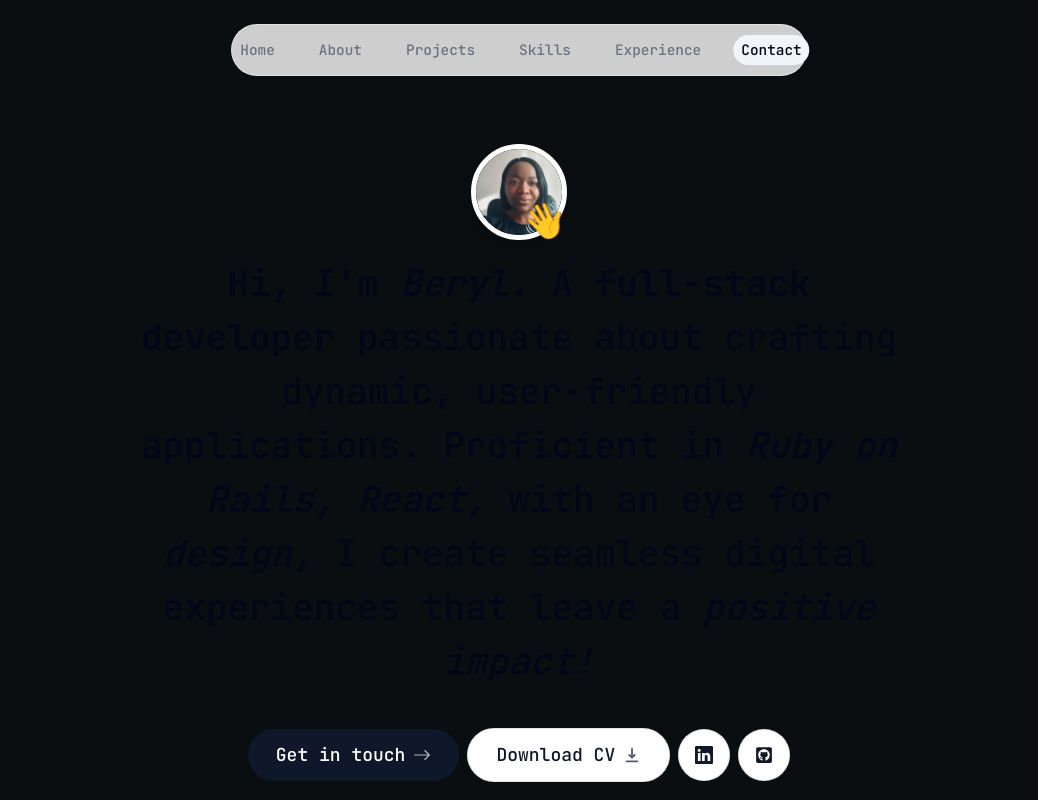
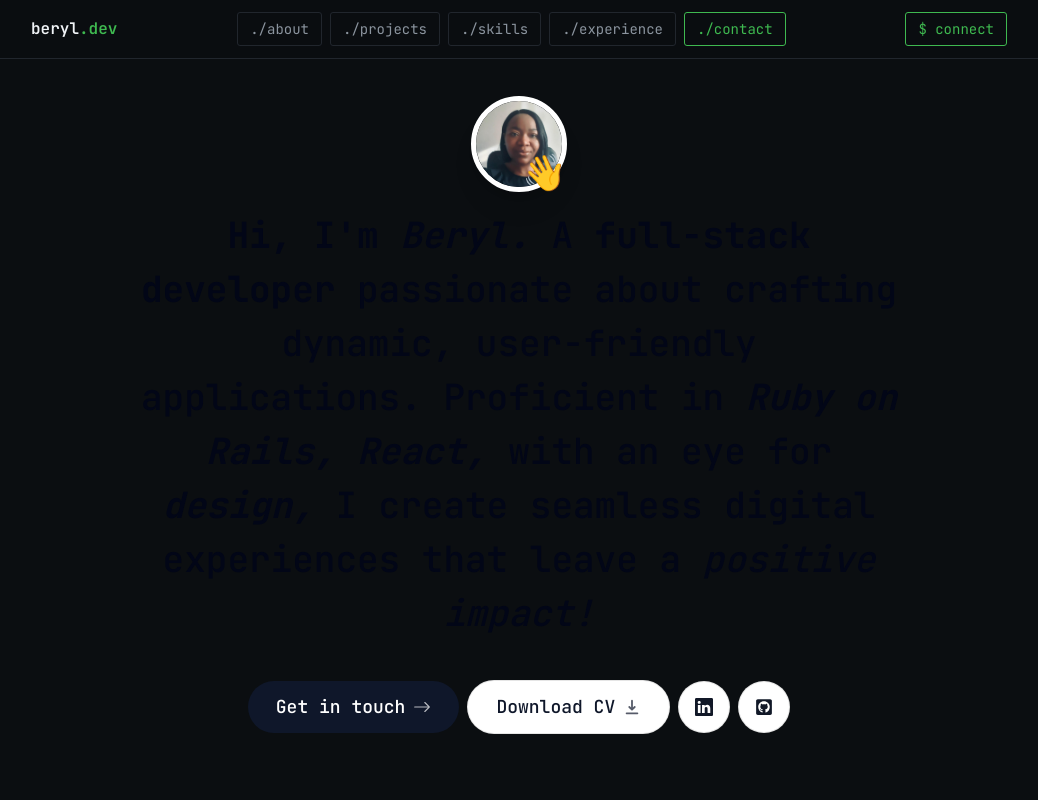
Before and after one commit to berylijncodes/portfolio, a Next.js app: page / in a window 1280 px wide. Shown: the top 800 px of the page, without its empty margins (121-1159 px from the left). Built offline with nearby package versions, Linux system fonts and the light colour scheme; no server answers.

Commit message:
Restyle header component

```diff
--- a/app/layout.tsx
+++ b/app/layout.tsx
@@ -24,7 +24,7 @@ export default function RootLayout({
   return (
     <html lang="en" className="!scroll-smooth">
       <body
-        className={`${jetbrainsMono.className} box-border bg-canvas relative text-fg pt-28 sm:pt-36 overflow-x-hidden`}
+        className={`${jetbrainsMono.className} box-border bg-canvas relative text-fg pt-32 sm:pt-24 overflow-x-hidden`}
       >
         <ActiveSectionContext>
           <Header />
--- a/components/header.tsx
+++ b/components/header.tsx
@@ -1,53 +1,78 @@
-'use client';
-import React from 'react';
-import Link from 'next/link';
-import { motion } from 'framer-motion';
-import { links } from '@/lib/data';
-import clsx from 'clsx';
-import { useActiveSectionContext } from '@/context/active-section-context';
+"use client";
+import React from "react";
+import Link from "next/link";
+import { motion } from "framer-motion";
+import { links } from "@/lib/data";
+import clsx from "clsx";
+import { useActiveSectionContext } from "@/context/active-section-context";
+
+const navLabels: Partial<Record<(typeof links)[number]["name"], string>> = {
+  About: "./about",
+  Projects: "./projects",
+  Skills: "./skills",
+  Experience: "./experience",
+  Contact: "./contact",
+};
 
 export default function Header() {
   const { activeSection, setActiveSection, setTimeOfLastClick } =
     useActiveSectionContext();
+
+  const navLinks = links.filter((link) => link.name !== "Home");
+  const contactLink = links.find((link) => link.name === "Contact")!;
+
+  const goTo = (name: (typeof links)[number]["name"]) => {
+    setActiveSection(name);
+    setTimeOfLastClick(Date.now());
+  };
+
   return (
-    <header className="z-[999] relative">
-      <motion.div
-        className="fixed top-0 left-1/2 h-[4.5rem] w-full rounded-none border border-white border-opacity-40 bg-white bg-opacity-80 shadow-lg shadow-black/[0.03] backdrop-blur-[0.5rem] sm:top-6 sm:h-[3.25rem] sm:w-[36rem] sm:rounded-full dark:bg-slate-950 dark:border-black/40 dark:bg-opacity-75"
-        initial={{ y: -100, x: '-50%', opacity: 0 }}
-        animate={{ y: 0, x: '-50%', opacity: 1 }}
-      ></motion.div>
-
-      <nav className="flex fixed top-[0.15rem] left-1/2 h-12 -translate-x-1/2 py-2 sm:top-[1.7rem] sm:h-[initial] sm:py-0">
-        <ul className="flex w-[22rem] flex-wrap items-center justify-center gap-y-2 text-[0.9rem] font-medium text-gray-500 sm:w-[initial] sm:flex-nowrap sm:gap-5">
-          {links.map((link) => (
-            <motion.li
-              className="h-3/4 flex items-center justify-center p-2 sm:p-0"
-              key={link.hash}
+    <motion.header
+      className="fixed top-0 inset-x-0 z-[999] border-b border-line bg-canvas/90 backdrop-blur-[0.5rem]"
       initial={{ y: -100, opacity: 0 }}
       animate={{ y: 0, opacity: 1 }}
     >
+      <div className="mx-auto flex max-w-5xl flex-wrap items-center justify-between gap-3 px-4 py-3 sm:flex-nowrap sm:px-6">
         <Link
+          href="#home"
+          onClick={() => goTo("Home")}
+          className="shrink-0 font-semibold text-heading"
+        >
+          beryl<span className="text-accent">.dev</span>
+        </Link>
+
+        <nav
+          aria-label="Section"
+          className="order-3 w-full sm:order-none sm:w-auto"
+        >
+          <ul className="flex flex-wrap items-center justify-center gap-2 text-sm sm:justify-start">
+            {navLinks.map((link) => (
+              <motion.li key={link.hash}>
+                <Link
+                  href={link.hash}
+                  onClick={() => goTo(link.name)}
                   className={clsx(
-                  'flex w-full items-center justify-center p-3 hover:text-slate-950 transition dark:text-slate-500 dark:hover:text-slate-300',
-                  {
-                    'text-slate-950 dark:text-slate-200':
-                      activeSection === link.name,
-                    'flex justify-center items-center bg-slate-100 rounded-full py-1 px-2 transition duration-300 ease-in dark:bg-slate-800':
-                      activeSection === link.name,
-                  }
+                    "block rounded border px-3 py-1.5 transition",
+                    activeSection === link.name
+                      ? "border-accent text-accent"
+                      : "border-line text-muted hover:text-fg hover:border-fg/40",
                   )}
-                href={link.hash}
-                onClick={() => {
-                  setActiveSection(link.name);
-                  setTimeOfLastClick(Date.now());
-                }}
                 >
-                {link.name}
+                  {navLabels[link.name] ?? link.name}
                 </Link>
               </motion.li>
             ))}
           </ul>
         </nav>
-    </header>
+
+        <Link
+          href={contactLink.hash}
+          onClick={() => goTo(contactLink.name)}
+          className="shrink-0 rounded border border-accent px-3 py-1.5 text-sm text-accent transition hover:bg-accent hover:text-canvas"
+        >
+          $ connect
+        </Link>
+      </div>
+    </motion.header>
   );
 }
```
Lines whose indentation alone changed are shown as unchanged.
